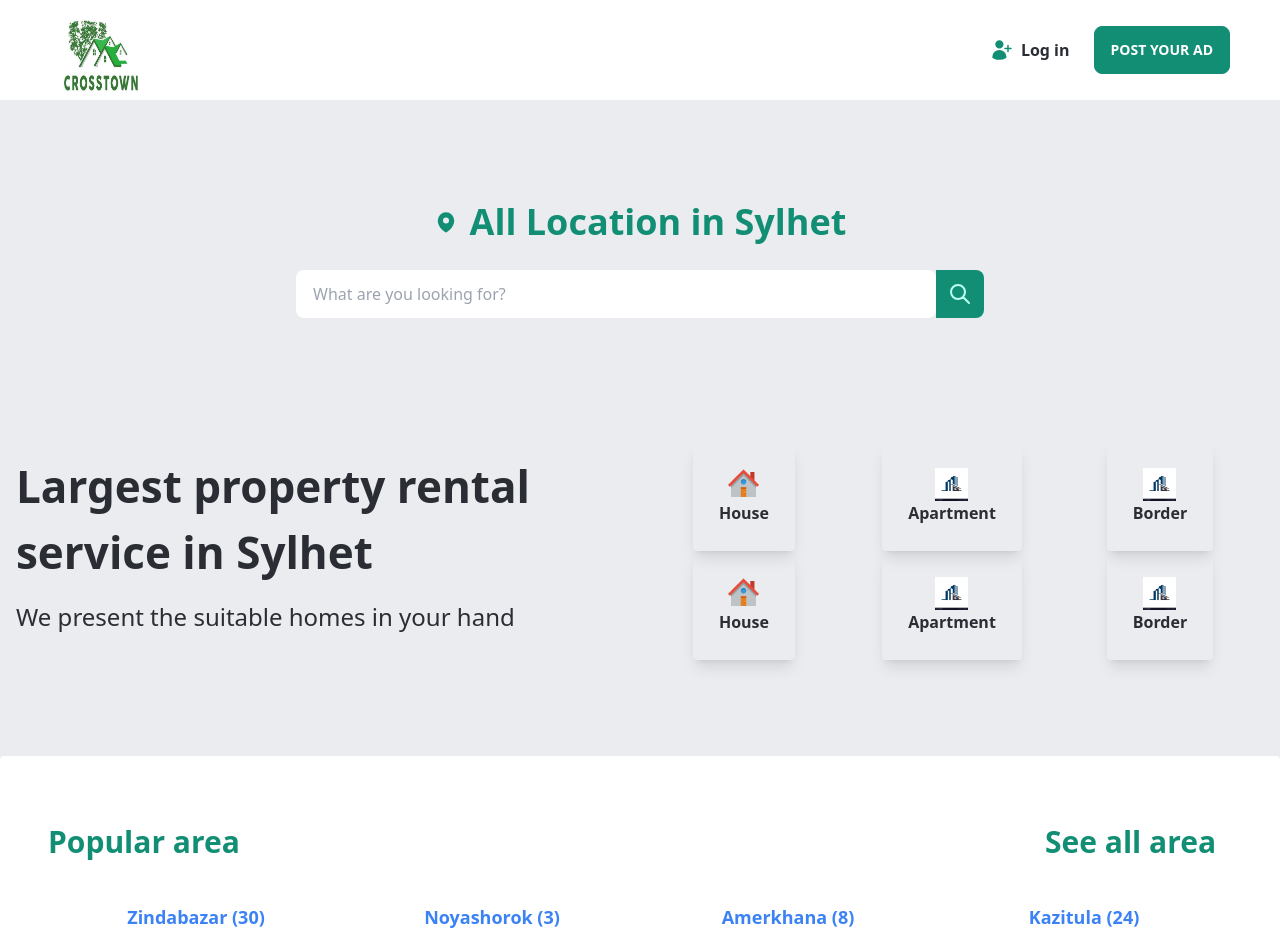
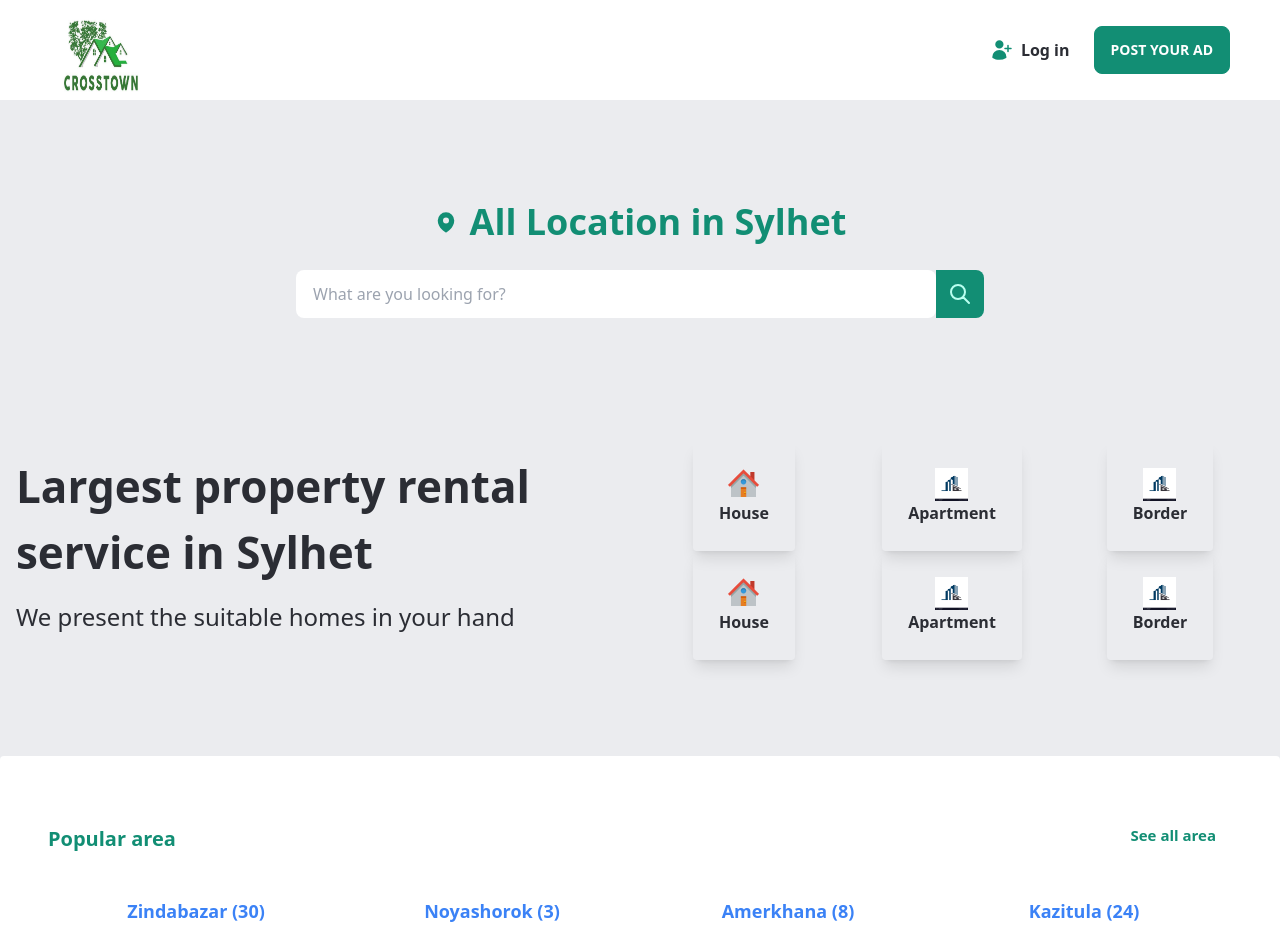
Before and after one commit to mahbubaly/rental-web, a React (Vite) app: page / in a window 1280 px wide. Shown: the top 945 px of the page. Built offline with nearby package versions, Linux system fonts and the light colour scheme.

Commit message:
font size changed

```diff
--- a/src/Components/AreaDetails.jsx
+++ b/src/Components/AreaDetails.jsx
@@ -2,6 +2,7 @@ import React from 'react';
 import { Link } from 'react-router-dom';
 
 const AreaDetails = ({ searchArea }) => {
+    console.log(searchArea);
 
     const { id, title, space_feet, bathrooms, location, rent, rooms,image } = searchArea;
     return (
--- a/src/Components/Section_2.jsx
+++ b/src/Components/Section_2.jsx
@@ -7,9 +7,9 @@ const Section_2 = ({ popularArea }) => {
     return (
         <div className='rounded bg-white p-[48px] '>
             <div className='flex justify-between gap-4  my-5'>
-                <h1 className='font-bold w-full lg:w-auto  text-3xl 2xl:text-5xl text-primary hover:text-primary hover:underline hover:translate-x-2 transition duration-500 '>Popular area</h1>
+                <h1 className='font-bold w-full lg:w-auto text-[20px] text-primary hover:text-primary hover:underline hover:translate-x-2 transition duration-500 '>Popular area</h1>
 
-                <Link to="/search" className='text-primary w-full lg:w-auto lg:text-right   hover:text-primary hover:underline hover:-translate-x-2 transition duration-500 font-semibold lg:text-3xl 2xl:text-4xl  text-2xl mr-4'> See all area</Link>
+                <Link to="/search" className='text-primary w-full lg:w-auto lg:text-right   hover:text-primary hover:underline hover:-translate-x-2 transition duration-500 font-semibold  text-[15px] mr-4'> See all area</Link>
             </div>
 
 
```
